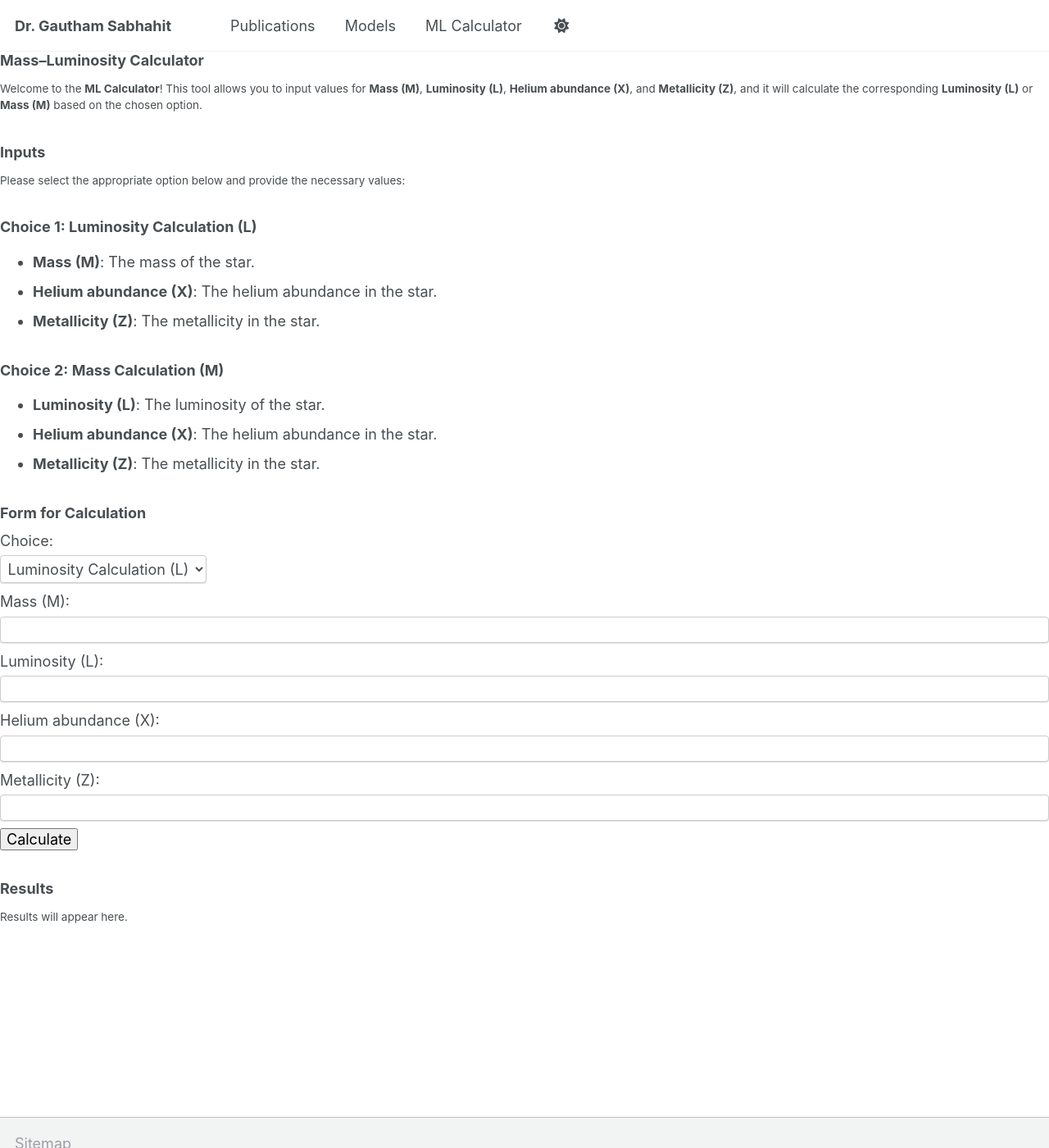
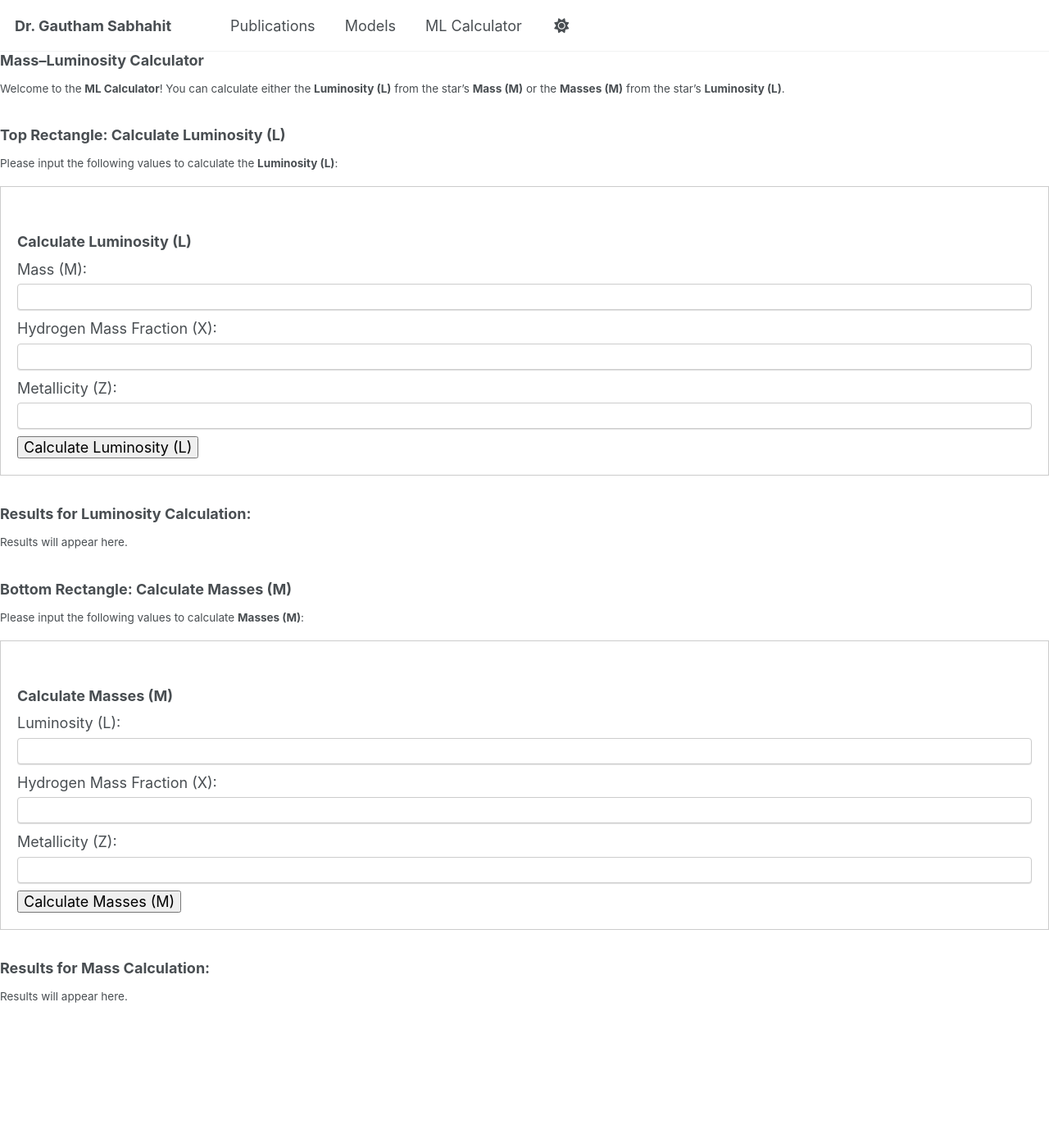
Before and after one commit to Mdot-com/mdot.com, a Jekyll site: the page built from ml-calculator.md, in a window 1280 px wide and 1400 px high. Shown: the whole window at 82% size. Built offline with Jekyll 4.4.1, drawn with Linux system fonts in a browser that asks for light colours.

Commit message:
Update ml-calculator.md

```diff
--- a/ml-calculator.md
+++ b/ml-calculator.md
@@ -5,90 +5,84 @@
 
 # Mass–Luminosity Calculator
 
-Welcome to the **ML Calculator**! This tool allows you to input values for **Mass (M)**, **Luminosity (L)**, **Helium abundance (X)**, and **Metallicity (Z)**, and it will calculate the corresponding **Luminosity (L)** or **Mass (M)** based on the chosen option.
+Welcome to the **ML Calculator**! You can calculate either the **Luminosity (L)** from the star's **Mass (M)** or the **Masses (M)** from the star's **Luminosity (L)**.
 
-## Inputs
+## Top Rectangle: Calculate Luminosity (L)
 
-Please select the appropriate option below and provide the necessary values:
+Please input the following values to calculate the **Luminosity (L)**:
 
-### Choice 1: Luminosity Calculation (L)
-- **Mass (M)**: The mass of the star.
-- **Helium abundance (X)**: The helium abundance in the star.
-- **Metallicity (Z)**: The metallicity in the star.
+<form id="luminosity-form">
+    <div style="border: 1px solid #ccc; padding: 20px; margin-bottom: 20px;">
+        <h3>Calculate Luminosity (L)</h3>
 
-### Choice 2: Mass Calculation (M)
-- **Luminosity (L)**: The luminosity of the star.
-- **Helium abundance (X)**: The helium abundance in the star.
-- **Metallicity (Z)**: The metallicity in the star.
+        <label for="m_top">Mass (M):</label>
+        <input type="number" id="m_top" name="m_top" step="any" required>
+        <br><br>
 
-## Form for Calculation
+        <label for="x_top">Hydrogen Mass Fraction (X):</label>
+        <input type="number" id="x_top" name="x_top" step="any" required>
+        <br><br>
 
-<form id="calculator-form">
-    <label for="choice">Choice:</label>
-    <select id="choice" name="choice">
-        <option value="1">Luminosity Calculation (L)</option>
-        <option value="2">Mass Calculation (M)</option>
-    </select>
-    <br><br>
+        <label for="z_top">Metallicity (Z):</label>
+        <input type="number" id="z_top" name="z_top" step="any" required>
+        <br><br>
 
-    <label for="m">Mass (M):</label>
-    <input type="number" id="m" name="m" step="any">
-    <br><br>
-
-    <label for="l">Luminosity (L):</label>
-    <input type="number" id="l" name="l" step="any">
-    <br><br>
-
-    <label for="x">Helium abundance (X):</label>
-    <input type="number" id="x" name="x" step="any">
-    <br><br>
-
-    <label for="z">Metallicity (Z):</label>
-    <input type="number" id="z" name="z" step="any">
-    <br><br>
-
-    <button type="button" onclick="calculate()">Calculate</button>
+        <button type="button" onclick="calculateLuminosity()">Calculate Luminosity (L)</button>
+    </div>
 </form>
 
-## Results
+### Results for Luminosity Calculation:
+<div id="luminosity-output">
+    <p>Results will appear here.</p>
+</div>
 
-<div id="output">
+## Bottom Rectangle: Calculate Masses (M)
+
+Please input the following values to calculate **Masses (M)**:
+
+<form id="mass-form">
+    <div style="border: 1px solid #ccc; padding: 20px;">
+        <h3>Calculate Masses (M)</h3>
+
+        <label for="l_bottom">Luminosity (L):</label>
+        <input type="number" id="l_bottom" name="l_bottom" step="any" required>
+        <br><br>
+
+        <label for="x_bottom">Hydrogen Mass Fraction (X):</label>
+        <input type="number" id="x_bottom" name="x_bottom" step="any" required>
+        <br><br>
+
+        <label for="z_bottom">Metallicity (Z):</label>
+        <input type="number" id="z_bottom" name="z_bottom" step="any" required>
+        <br><br>
+
+        <button type="button" onclick="calculateMasses()">Calculate Masses (M)</button>
+    </div>
+</form>
+
+### Results for Mass Calculation:
+<div id="mass-output">
     <p>Results will appear here.</p>
 </div>
 
 <script>
-    function calculate() {
-        const choice = document.getElementById('choice').value;
-        const m = parseFloat(document.getElementById('m').value);
-        const l = parseFloat(document.getElementById('l').value);
-        const x = parseFloat(document.getElementById('x').value);
-        const z = parseFloat(document.getElementById('z').value);
+    // Function to calculate Luminosity (L)
+    function calculateLuminosity() {
+        const m = parseFloat(document.getElementById('m_top').value);
+        const x = parseFloat(document.getElementById('x_top').value);
+        const z = parseFloat(document.getElementById('z_top').value);
 
-        let data = {};
+        if (!m || !x || !z) {
+            alert('Please enter Mass (M), Hydrogen Mass Fraction (X), and Metallicity (Z).');
+            return;
+        }
 
-        if (choice === '1') {
-            if (!m || !x || !z) {
-                alert('Please enter Mass (M), Helium abundance (X), and Metallicity (Z) for Luminosity calculation.');
-                return;
-            }
-            data = {
-                "choice": "1",
-                "Z": z,
-                "m": m,
-                "x": x
-            };
-        } else if (choice === '2') {
-            if (!l || !x || !z) {
-                alert('Please enter Luminosity (L), Helium abundance (X), and Metallicity (Z) for Mass calculation.');
-                return;
-            }
-            data = {
-                "choice": "2",
-                "Z": z,
-                "L": l,
-                "x": x
-            };
-        }
+        const data = {
+            "choice": "1",
+            "Z": z,
+            "m": m,
+            "x": x
+        };
 
         fetch('https://nnv5wacde8.execute-api.eu-north-1.amazonaws.com/ML-calc', {
             method: 'POST',
@@ -99,23 +93,54 @@
         })
         .then(response => response.json())
         .then(data => {
-            let output = document.getElementById('output');
-            if (choice === '1') {
-                output.innerHTML = `
-                    <p><strong>L_min:</strong> ${data.L_min}</p>
-                    <p><strong>L_max:</strong> ${data.L_max}</p>
-                    <p><strong>Pure_He_Luminosity:</strong> ${data.Pure_He_Luminosity}</p>
-                `;
-            } else if (choice === '2') {
-                output.innerHTML = `
-                    <p><strong>M_min:</strong> ${data.M_min}</p>
-                    <p><strong>M_max:</strong> ${data.M_max}</p>
-                    <p><strong>Pure_He_Mass:</strong> ${data.Pure_He_Mass}</p>
-                `;
-            }
+            let output = document.getElementById('luminosity-output');
+            output.innerHTML = `
+                <p><strong>L_min:</strong> ${data.L_min}</p>
+                <p><strong>L_max:</strong> ${data.L_max}</p>
+                <p><strong>Pure_He_Luminosity:</strong> ${data.Pure_He_Luminosity}</p>
+            `;
         })
         .catch(error => {
-            document.getElementById('output').innerHTML = '<p style="color: red;">Error: ' + error.message + '</p>';
+            document.getElementById('luminosity-output').innerHTML = '<p style="color: red;">Error: ' + error.message + '</p>';
+        });
+    }
+
+    // Function to calculate Masses (M)
+    function calculateMasses() {
+        const l = parseFloat(document.getElementById('l_bottom').value);
+        const x = parseFloat(document.getElementById('x_bottom').value);
+        const z = parseFloat(document.getElementById('z_bottom').value);
+
+        if (!l || !x || !z) {
+            alert('Please enter Luminosity (L), Hydrogen Mass Fraction (X), and Metallicity (Z).');
+            return;
+        }
+
+        const data = {
+            "choice": "2",
+            "Z": z,
+            "L": l,
+            "x": x
+        };
+
+        fetch('https://nnv5wacde8.execute-api.eu-north-1.amazonaws.com/ML-calc', {
+            method: 'POST',
+            headers: {
+                'Content-Type': 'application/json'
+            },
+            body: JSON.stringify(data)
+        })
+        .then(response => response.json())
+        .then(data => {
+            let output = document.getElementById('mass-output');
+            output.innerHTML = `
+                <p><strong>M_min:</strong> ${data.M_min}</p>
+                <p><strong>M_max:</strong> ${data.M_max}</p>
+                <p><strong>Pure_He_Mass:</strong> ${data.Pure_He_Mass}</p>
+            `;
+        })
+        .catch(error => {
+            document.getElementById('mass-output').innerHTML = '<p style="color: red;">Error: ' + error.message + '</p>';
         });
     }
 </script>
```
